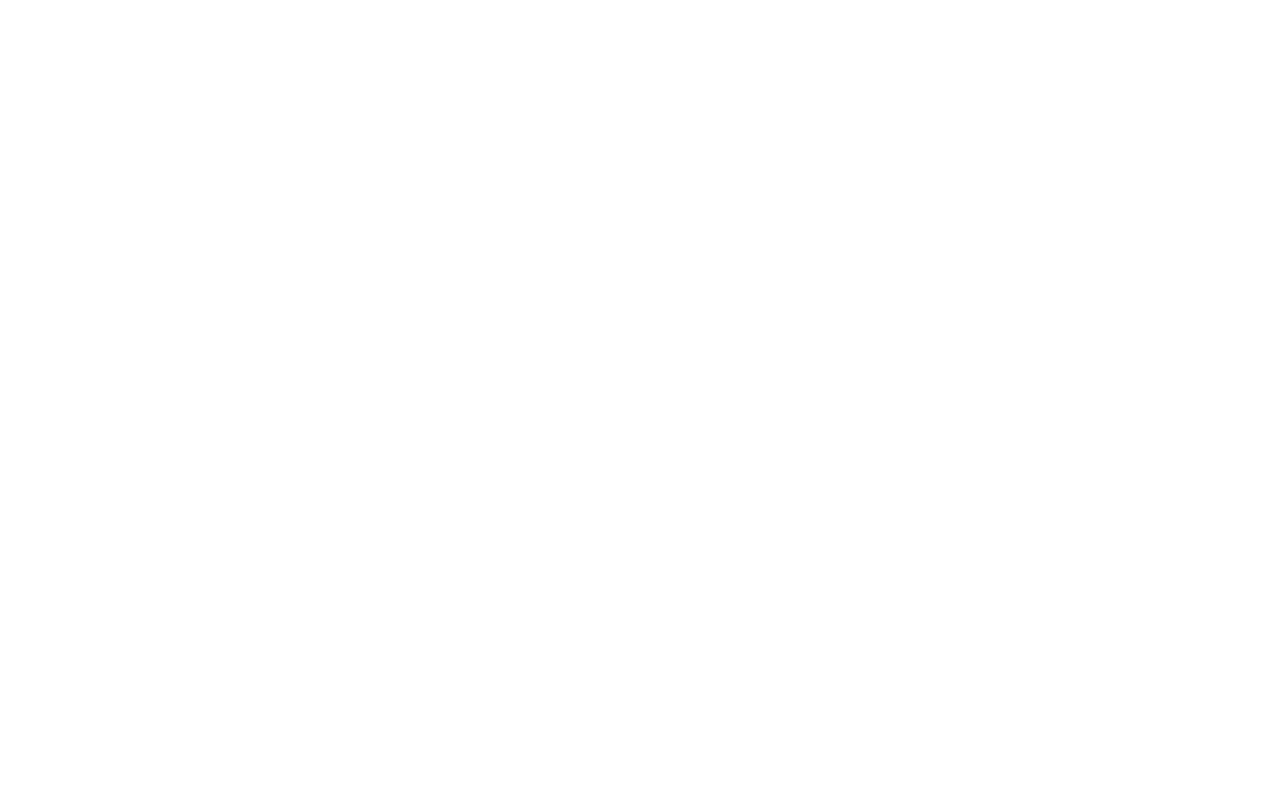
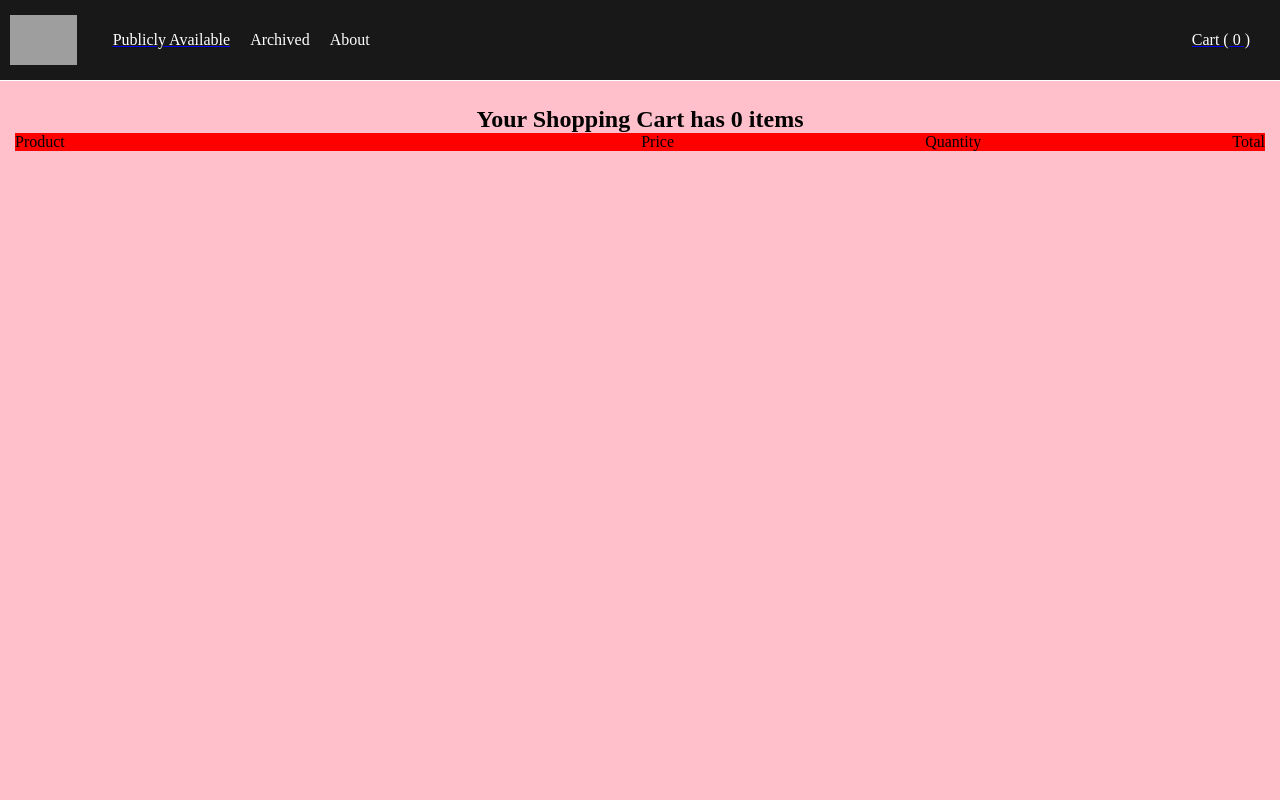
Before and after one commit to Kofi-ea/Fake-Store-App, a React (Vite) app: page /cart in a window 1280 px wide. Shown: the top 800 px of the page. Built offline with nearby package versions, Linux system fonts and the light colour scheme; grey boxes are pictures that could not be loaded.

Commit message:
Managed to push and display products on the cart page

```diff
--- a/src/Components/Preview.jsx
+++ b/src/Components/Preview.jsx
@@ -1,12 +1,11 @@
 import React from "react";
 import { useState, useEffect } from "react";
-import { useParams, Router, Routes, Route } from "react-router-dom";
+import { useParams, Routes, Route } from "react-router-dom";
 import Loading from "../Components/Loading";
 import { FaArrowLeft } from "react-icons/fa";
 import { Link } from "react-router-dom";
 import PreviewHeader from "../Layout/PreviewHeader";
 import Footer from "../Layout/Footer";
-import CartPage from "../Pages/CartPage";
 
 const preview = () => {
   const { id } = useParams();
@@ -21,7 +20,7 @@
         const response = await fetch(`https://fakestoreapi.com/products/${id}`);
 
         const data = await response.json();
-        console.log(data);
+        // console.log(data);
 
         setInfo(data);
       } catch (error) {
@@ -34,11 +33,41 @@
     fetchProduct();
   }, []);
 
-  const addItemToCart = (item) => {
+  // const addToCart = (info) => {
+
+  //   const prevCart = JSON.parse(localStorage.getItem("cart")) || [];
+
+  //   const updatedCart = [...prevCart, info];
+
+  //   localStorage.setItem("cart", JSON.stringify(updatedCart));
+
+  //   setCart(updatedCart);
+  // };
+
+  const addToCart = (info) => {
     setIsAdded((prevState) => !prevState);
-    const updatedCart = [...cart, item];
-    setCart(updatedCart);
-    localStorage.setItem("cart", JSON.stringify(updatedCart));
+    try {
+      // Retrieve the existing cart or use an empty array if not found
+      const prevCart = JSON.parse(localStorage.getItem("cart")) || [];
+
+      // Check if the product is already in the cart (by checking product ID)
+      const isProductInCart = prevCart.some((item) => item.id === info.id);
+
+      if (!isProductInCart) {
+        // If the product isn't already in the cart, add it to the cart
+        const updatedCart = [...prevCart, info];
+
+        // Save the updated cart back to localStorage
+        localStorage.setItem("cart", JSON.stringify(updatedCart));
+
+        // Update the state to reflect the changes in the UI
+        setCart(updatedCart);
+      } else {
+        console.log("This product is already in the cart.");
+      }
+    } catch (error) {
+      console.error("Error while adding item to cart:", error);
+    }
   };
 
   return (
@@ -99,9 +128,7 @@
               </div>
               <button
                 className="add-to-cart-btn"
-                onClick={() =>
-                  addItemToCart({ id: 1, name: "Item 1", price: 10 })
-                }
+                onClick={() => addToCart(info)}
               >
                 {!isAdded ? "Add To Cart" : "Added"}
               </button>
@@ -110,12 +137,12 @@
         </div>
       )}
 
-      <Routes>
+      {/* <Routes>
         <Route
           path="/cart"
           element={<CartPage cart={cart} setCart={setCart} />}
         />
-      </Routes>
+      </Routes> */}
 
       <Footer />
     </>
--- a/src/Layout/CartHeader.jsx
+++ b/src/Layout/CartHeader.jsx
@@ -1,7 +1,7 @@
 import React from "react";
 import { Link } from "react-router-dom";
 
-const CartHeader = () => {
+const CartHeader = ({ cart }) => {
   return (
     <>
       <div className="heading">
@@ -23,7 +23,7 @@
         <div className="cart-link">
           <Link to={"/cart"}>
             <li>
-              Cart <span>( 0 )</span>
+              Cart <span>( {cart.length} )</span>
             </li>
           </Link>
         </div>
--- a/src/Pages/CartPage.jsx
+++ b/src/Pages/CartPage.jsx
@@ -1,24 +1,25 @@
-import React from "react";
+import React, { useState } from "react";
 import { useEffect } from "react";
 import CartHeader from "../Layout/CartHeader";
 import Footer from "../Layout/Footer";
 
-const CartPage = ({ cart, setCart }) => {
-  if (!Array.isArray(cart)) {
-    return console.log("There was an error loading the cart");
-  }
+const CartPage = () => {
+  const [cart, setCart] = useState([]);
+
+  console.log(cart);
 
   // if (!cart) {
   //   return <p>Loading cart...</p>;
   // }
 
   useEffect(() => {
+    // Fetch the cart from local storage
     const storedCart = JSON.parse(localStorage.getItem("cart")) || [];
     setCart(storedCart);
-  }, [setCart]);
+  }, []);
 
   const removeItemFromCart = (itemToRemove) => {
-    const updatedCart = cart.filter((item) => item.id !== itemToRemove.id);
+    const updatedCart = cart.filter((info) => info.id !== itemToRemove.id);
     setCart(updatedCart);
     localStorage.setItem("cart", JSON.stringify(updatedCart));
   };
@@ -26,19 +27,38 @@
   // const totalPrice = cart.reduce((total, item) => total + item.price, 0);
   return (
     <>
-      <CartHeader />
+      <CartHeader cart={cart} />
       <div className="cart-page">
-        <h2>Your Shopping Cart</h2>
+        <h2 className="cart-title">
+          Your Shopping Cart has {cart.length} items
+        </h2>
 
-        <div>
-          <ul>
-            {cart.map((item) => (
-              <li key={item.id}>
-                {item.name} - ${item.price}
-                <button onClick={() => removeItemFromCart(item)}>Remove</button>
-              </li>
+        <div className="cart-group">
+          <div className="cart-item">
+            <div className="table-header">
+              <p style={{ width: "30%" }}>Product</p>
+              <p>Price</p>
+              <p>Quantity</p>
+              <p>Total</p>
+            </div>
+
+            {cart.map((info) => (
+              <div key={info.title} className="cart-item-info">
+                <div className="product">
+                  <img src={info.image} alt={info.title} />
+                  <p>{info.title}</p>
+                </div>
+
+                <p className="price">${info.price}</p>
+                <p className="quantity">Quantity</p>
+                <div className="total">
+                  <button onClick={() => removeItemFromCart(info.id)}>
+                    Remove
+                  </button>
+                </div>
+              </div>
             ))}
-          </ul>
+          </div>
           {/* <p>Total Price: ${totalPrice}</p> */}
         </div>
       </div>
--- a/src/index.css
+++ b/src/index.css
@@ -224,12 +224,51 @@
 }
 .cart-page {
   min-height: 100vh;
+  background-color: pink;
+  padding: 25px 15px 10px 15px;
+}
+
+.cart-title {
+  text-align: center;
+}
+.table-header {
+  display: flex;
+  flex-direction: row;
+  justify-content: space-between;
+  width: 100%;
+}
+
+.cart-item {
+  background-color: red;
+  display: grid;
+}
+.cart-item-info {
+  display: flex;
+  flex-direction: row;
+  justify-content: space-between;
+  background-color: rgb(21, 176, 26);
+  border: 1px solid black;
+  height: 100px;
+  align-items: center;
+  width: 100%;
+}
+.product {
+  display: flex;
+  align-items: center;
+  width: 30%;
+}
+
+.product img {
+  height: 80px;
+  width: 80px;
+  margin-right: 10px;
 }
 
 .footer {
   background-color: rgb(20, 20, 20);
   display: flex;
   justify-content: center;
+  align-items: center;
   color: white;
   height: 60px;
 }
```
